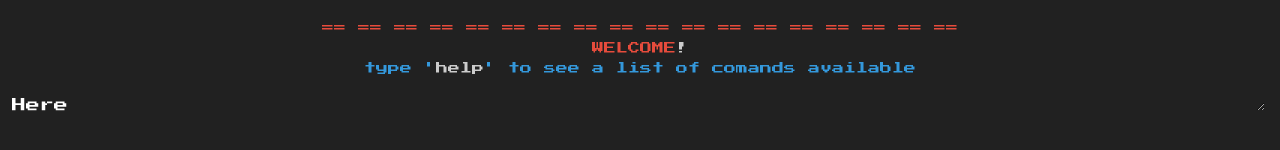
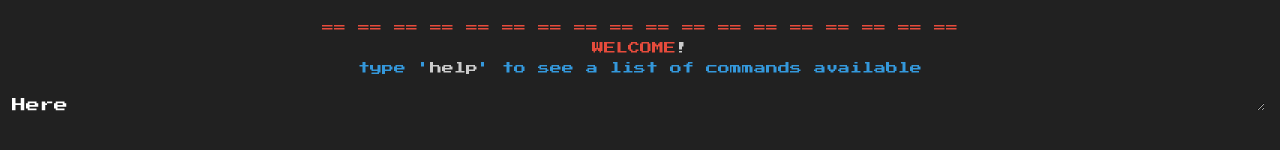
Before and after one commit to 4math2379/rahma.io, a website: page index.html in a window 1280 px wide. Shown: the part 416-566 px from the top of the page. Drawn offline with nearby package versions, Linux system fonts and the light colour scheme; no server answers.

Commit message:
misspell

```diff
--- a/index.html
+++ b/index.html
@@ -11,7 +11,7 @@
 
 
   </head>
-<!--met ton css ici-->
+
   <style media="screen">
     li {display: inline; margin: 1em;}
     a {font-size: 1.75em;font-family: 'Exo', sans-serif; text-decoration: none!important;}
@@ -314,7 +314,7 @@ ______|   |   |     ||    \_    |_____/|    \_|_____||  \_||______
         		<span class="seperator">== == == == == == == == == == == == == == == == == ==</span></br>
         		 <span class="red">WELCOME</span>!
         		</br>
-        		<span class="blue">type '<span class="grey">help</span>' to see a list of comands available</span><br>
+        		<span class="blue">type '<span class="grey">help</span>' to see a list of commands available</span><br>
         	</div>
         	<div class="action">
         		<span>Here </span>
```
